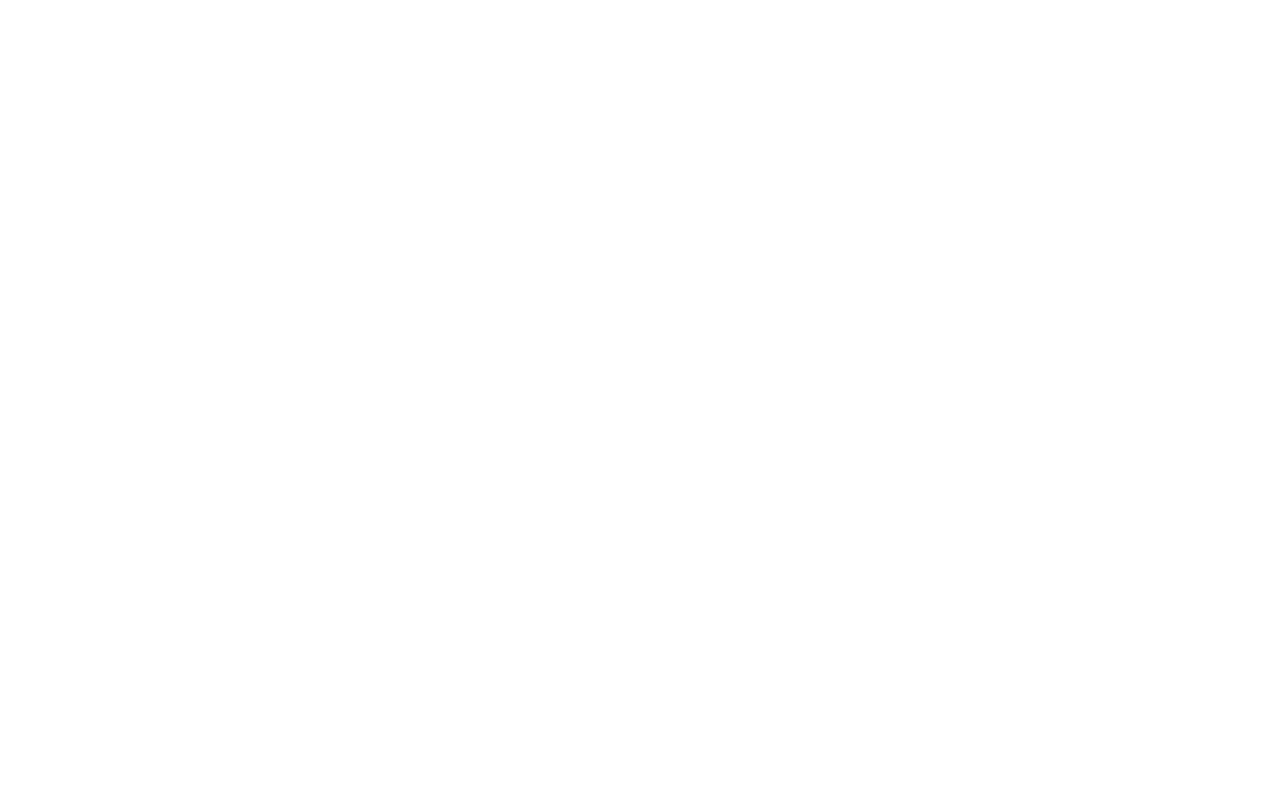
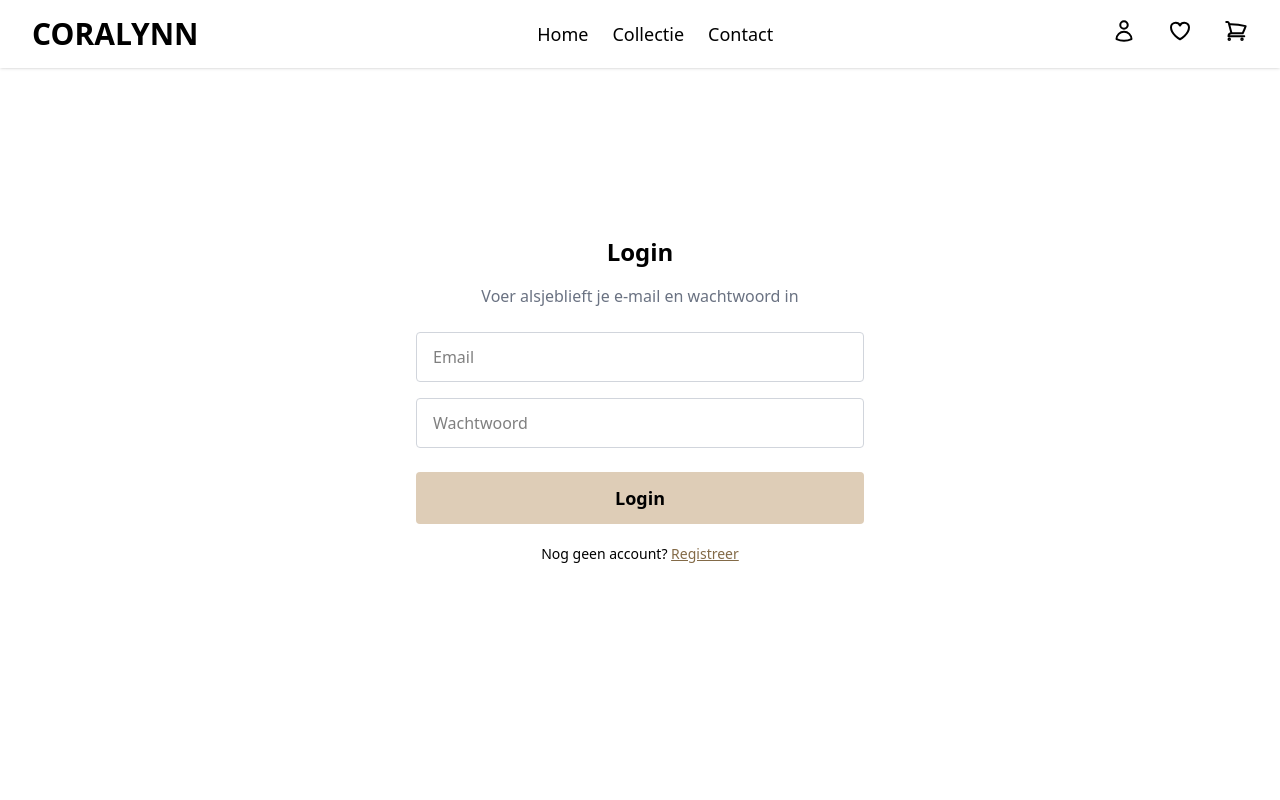
Before and after one commit to TychoBohm/Coralynn, a React (Vite) app in the folder frontend/: page /auth in a window 1280 px wide. Before the commit this address had no page. Shown: the top 800 px of the page. Built offline with nearby package versions, Linux system fonts and the light colour scheme.

Commit message:
added sign-in and sign-up forms in components and a auth page that handles switching between them

```diff
--- /dev/null
+++ b/frontend/src/components/loginForm.tsx
@@ -0,0 +1,40 @@
+const LoginForm = ({ onSwitch }: { onSwitch?: () => void }) => {
+  return (
+    <div className="flex flex-col items-center justify-center min-h-[60vh] w-full">
+      <form className="flex flex-col items-center w-full max-w-md">
+        <h2 className="text-center font-bold text-2xl mb-4">Login</h2>
+        <p className="text-base text-center mb-6 text-gray-500">
+          Voer alsjeblieft je e-mail en wachtwoord in
+        </p>
+        <input
+          type="email"
+          placeholder="Email"
+          className="mb-4 w-full border border-gray-300 rounded px-4 py-3 text-base focus:outline-none"
+        />
+        <input
+          type="password"
+          placeholder="Wachtwoord"
+          className="mb-4 w-full border border-gray-300 rounded px-4 py-3 text-base focus:outline-none"
+        />
+        <button
+          type="submit"
+          className="w-full bg-[#DECDB7] hover:bg-[#CBB89A] cursor-pointer duration-100 transition-all text-black font-semibold rounded py-3 mb-3 mt-2 text-lg"
+        >
+          Login
+        </button>
+        <p className="text-sm text-center mt-2">
+          Nog geen account?{" "}
+          <button
+            type="button"
+            className="underline text-[#836a47] hover:text-[#493c28] duration-100 transition-all cursor-pointer"
+            onClick={onSwitch}
+          >
+            Registreer
+          </button>
+        </p>
+      </form>
+    </div>
+  );
+};
+
+export default LoginForm;
--- /dev/null
+++ b/frontend/src/components/registerForm.tsx
@@ -0,0 +1,50 @@
+const RegisterForm = ({ onSwitch }: { onSwitch?: () => void }) => {
+  return (
+    <div className="flex flex-col items-center justify-center min-h-[60vh] w-full">
+      <form className="flex flex-col items-center w-full max-w-md">
+        <h2 className="text-center font-bold text-2xl mb-4">Registreer</h2>
+        <p className="text-base text-center mb-6 text-gray-500">
+          Voer alsjeblieft de informatie hieronder in
+        </p>
+        <input
+          type="email"
+          placeholder="Email"
+          className="mb-4 w-full border border-gray-300 rounded px-4 py-3 text-base focus:outline-none"
+        />
+        <input
+          type="text"
+          placeholder="Naam"
+          className="mb-4 w-full border border-gray-300 rounded px-4 py-3 text-base focus:outline-none"
+        />
+        <input
+          type="password"
+          placeholder="Wachtwoord"
+          className="mb-4 w-full border border-gray-300 rounded px-4 py-3 text-base focus:outline-none"
+        />
+        <input
+          type="password"
+          placeholder="Herhaal wachtwoord"
+          className="mb-4 w-full border border-gray-300 rounded px-4 py-3 text-base focus:outline-none"
+        />
+        <button
+          type="submit"
+          className="w-full bg-[#DECDB7] hover:bg-[#CBB89A] cursor-pointer duration-100 transition-all text-black font-semibold rounded py-3 mb-3 mt-2 text-lg"
+        >
+          Registreer
+        </button>
+        <p className="text-sm text-center mt-2">
+          Heb je al een account?{" "}
+          <button
+            type="button"
+            className="underline text-[#836a47] hover:text-[#493c28] duration-100 transition-all cursor-pointer"
+            onClick={onSwitch}
+          >
+            Login
+          </button>
+        </p>
+      </form>
+    </div>
+  );
+};
+
+export default RegisterForm;
--- a/frontend/src/main.tsx
+++ b/frontend/src/main.tsx
@@ -10,6 +10,7 @@
 import Profile from "./pages/profile";
 import Wishlist from "./pages/wishList";
 import Checkout from "./pages/checkout";
+import Auth from "./pages/auth";
 
 createRoot(document.getElementById("root")!).render(
   <StrictMode>
@@ -91,6 +92,7 @@
         <Route path="/profile" element={<Profile />} />
         <Route path="/wishlist" element={<Wishlist />} />
         <Route path="/checkout" element={<Checkout />} />
+        <Route path="/auth" element={<Auth />} />
       </Routes>
     </BrowserRouter>
   </StrictMode>,
--- /dev/null
+++ b/frontend/src/pages/auth.tsx
@@ -0,0 +1,25 @@
+import Navbar from "../components/navbar";
+import Footer from "../components/footer";
+import Login from "../components/loginForm";
+import Register from "../components/registerForm";
+import { useState } from "react";
+
+const Auth = () => {
+  const [showLogin, setShowLogin] = useState(true);
+  const handleSwitch = () => setShowLogin((prev) => !prev);
+  return (
+    <>
+      <Navbar />
+      <section className="h-screen flex flex-col items-center justify-center">
+        {showLogin ? (
+          <Login onSwitch={handleSwitch} />
+        ) : (
+          <Register onSwitch={handleSwitch} />
+        )}
+      </section>
+      <Footer />
+    </>
+  );
+};
+
+export default Auth;
```
